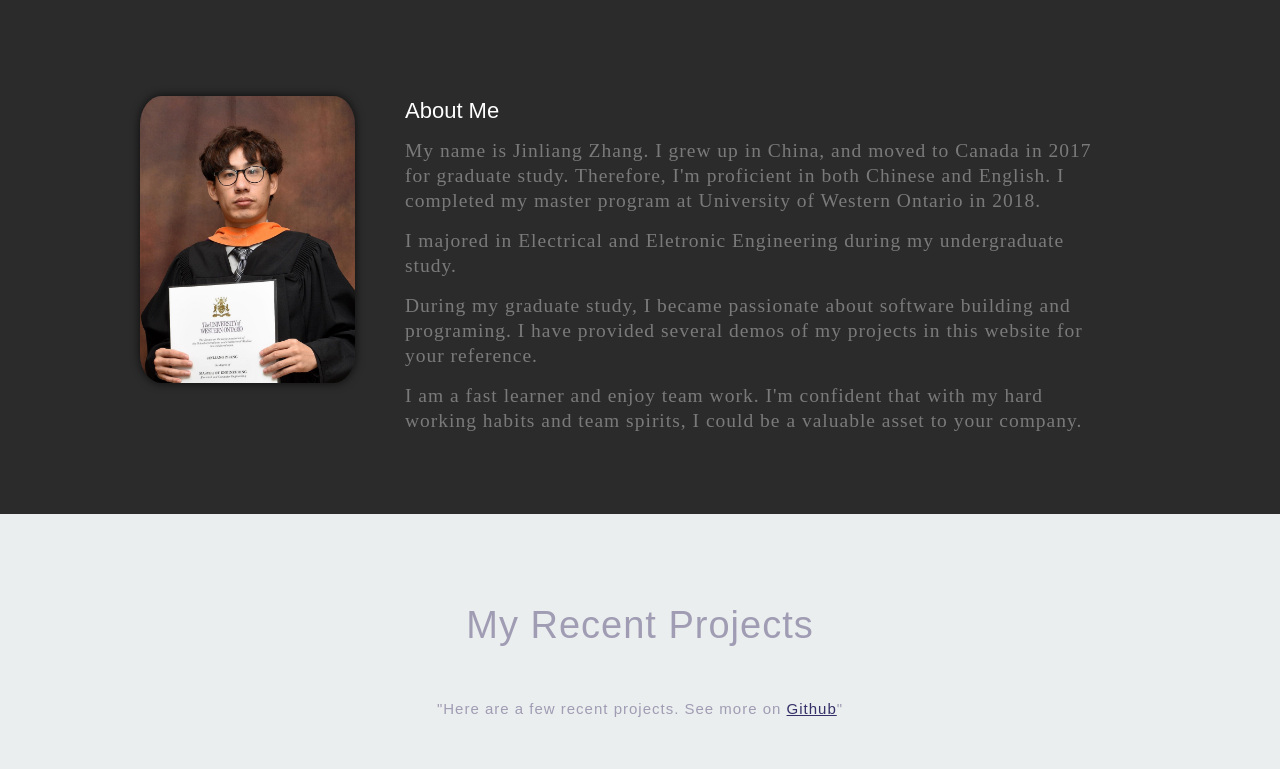
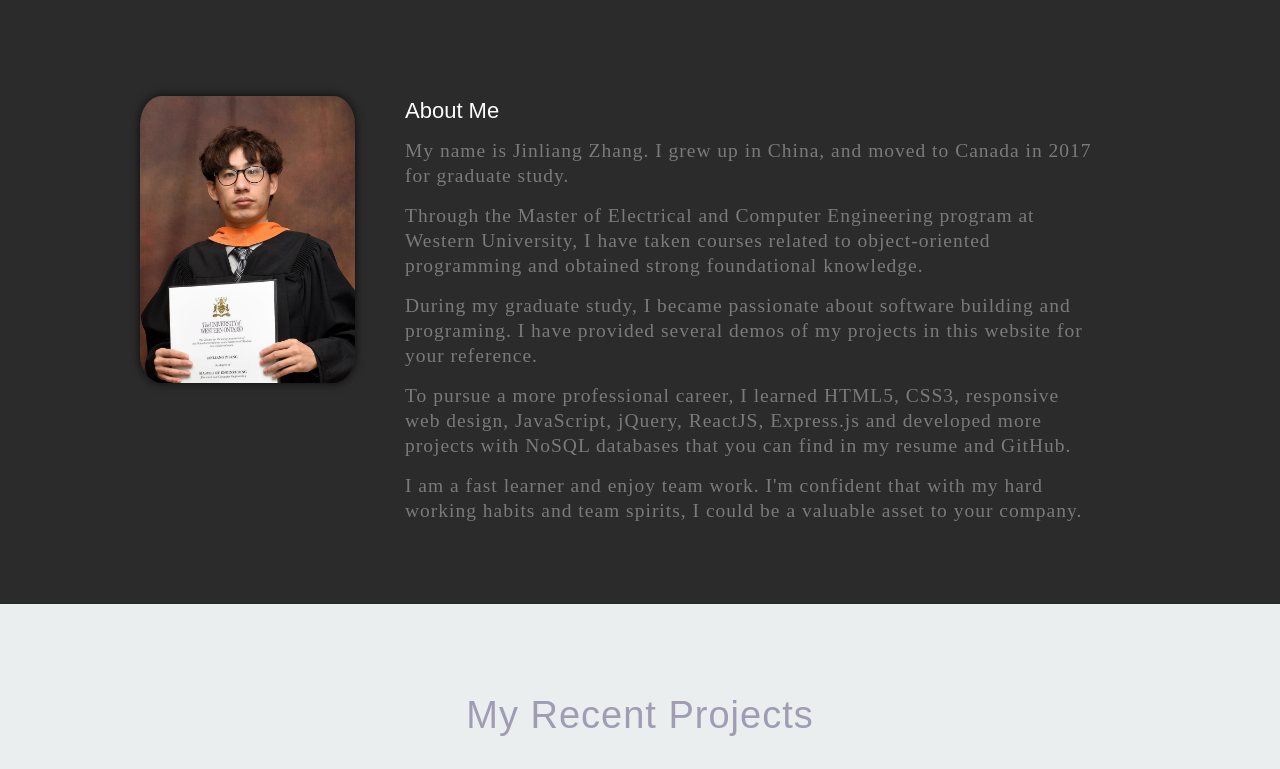
Before and after one commit to JinliangZ/portfolio, a plain HTML site: page index.html in a window 1280 px wide. Shown: the part 800-1569 px from the top of the page. Drawn offline with nearby package versions, Linux system fonts and the light colour scheme; a web font is replaced by a local one.

Commit message:
Update index.html

```diff
--- a/index.html
+++ b/index.html
@@ -77,9 +77,10 @@
 
             <h2>About Me</h2>
 
-            <p>My name is Jinliang Zhang. I grew up in China, and moved to Canada in 2017 for graduate study. Therefore, I'm proficient in both Chinese and English. I completed my master program at University of Western Ontario in 2018.</p>
-            <p>I majored in Electrical and Eletronic Engineering during my undergraduate study.</p>
+            <p>My name is Jinliang Zhang. I grew up in China, and moved to Canada in 2017 for graduate study.</p>
+            <p>Through the Master of Electrical and Computer Engineering program at Western University, I have taken courses related to object-oriented programming and obtained strong foundational knowledge.</p>
             <p>During my graduate study, I became passionate about software building and programing. I have provided several demos of my projects in this website for your reference.</p>
+	    <p>To pursue a more professional career, I learned HTML5, CSS3, responsive web design, JavaScript, jQuery, ReactJS, Express.js and developed more projects with NoSQL databases that you can find in my resume and GitHub.</p>
             <p>I am a fast learner and enjoy team work. I'm confident that with my hard working habits and team spirits, I could be a valuable asset to your company. </p>
          </div>
 
```
